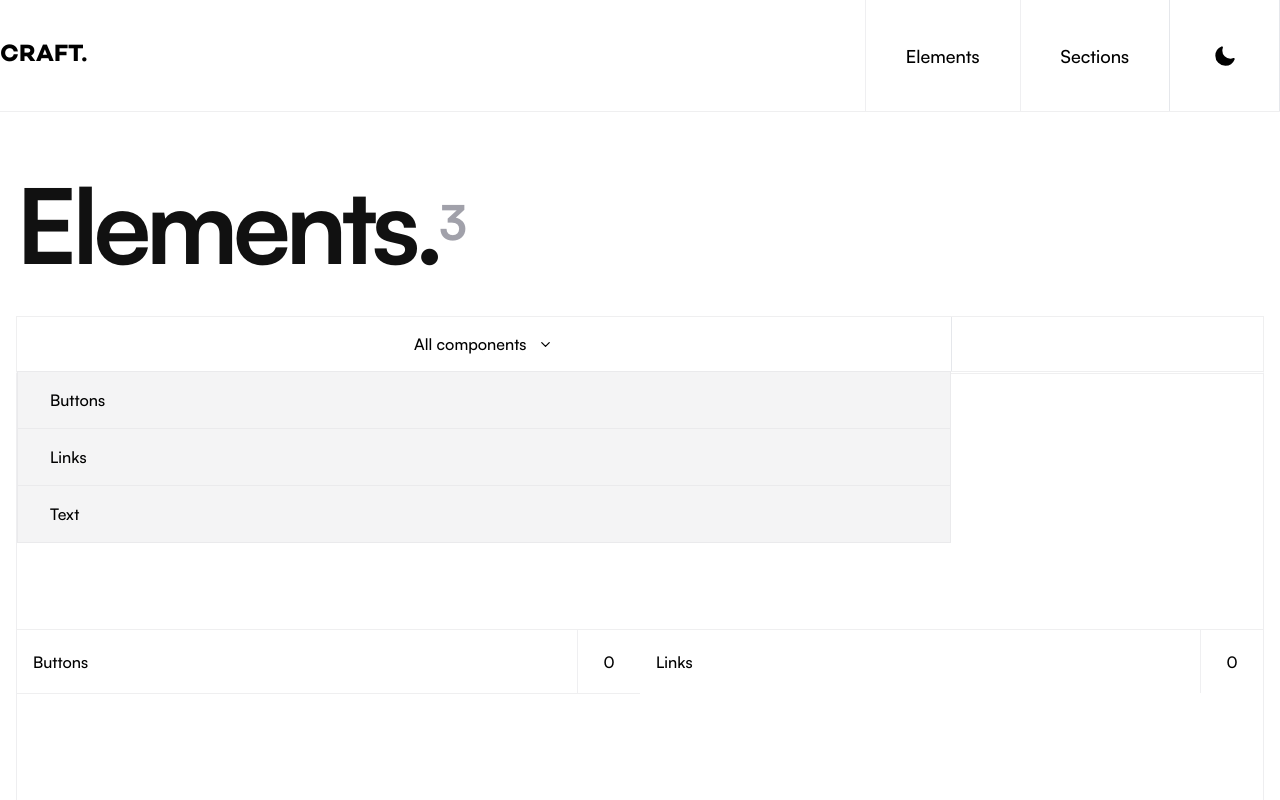
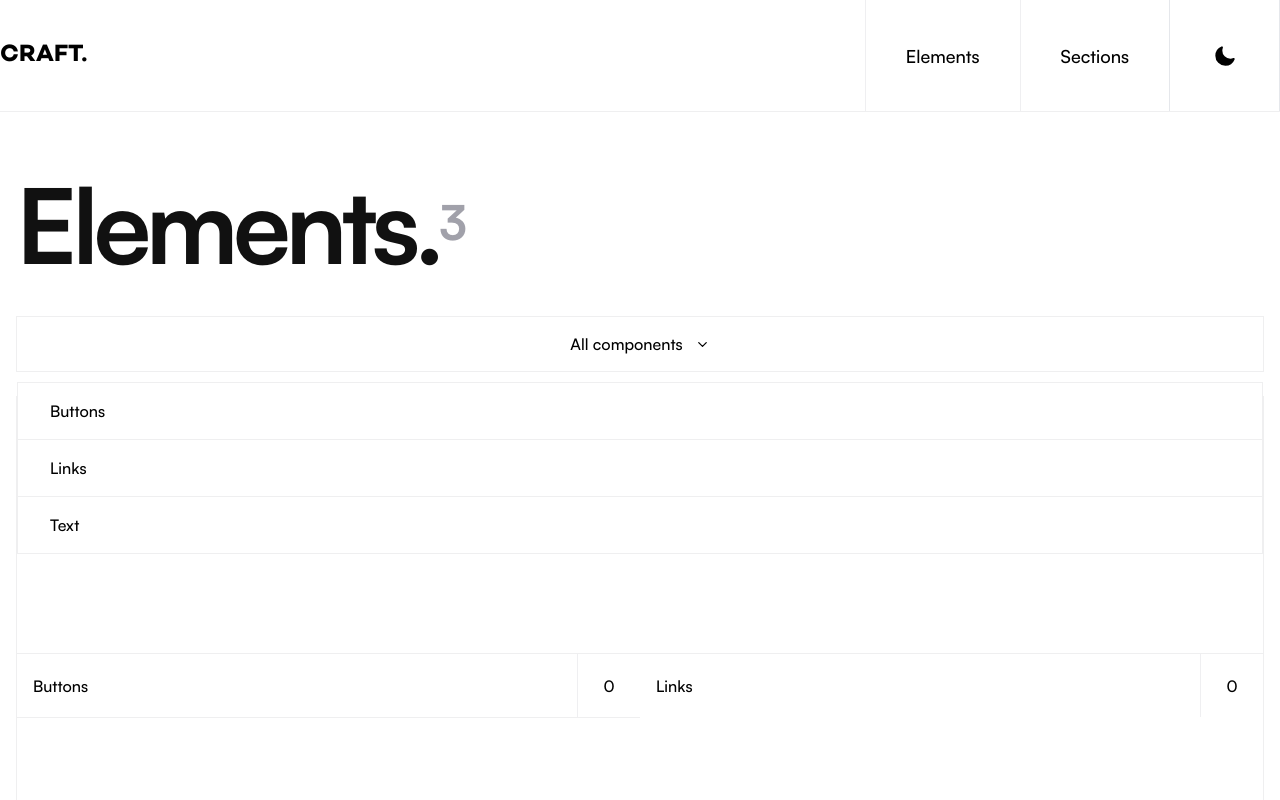
Before and after one commit to Jeff-Maina/craft, a Next.js app: page /elements in a window 1280 px wide. Both pictures are taken after a click on the button "All components". Shown: the top 800 px of the page. Built offline with nearby package versions, Linux system fonts and the light colour scheme.

Commit message:
Refine dropdown

```diff
--- a/src/app/(pages)/elements/page.tsx
+++ b/src/app/(pages)/elements/page.tsx
@@ -34,11 +34,15 @@ const Dropdown: FC<dropdownprops> = ({ isDropDownActive, closeDropDown }) => {
           initial="initial"
           animate="active"
           exit="inactive"
-          className="absolute top-full right-0 bg-zinc-100 w-full border overflow-hidden border-zinc-200/60 flex flex-col items-start divide-y divide-zinc-200/60"
+          className="absolute top-[120%] right-0 bg-white w-full border overflow-hidden border-zinc-200/60 flex flex-col items-start divide-y divide-zinc-200/60"
         >
           {ElementsData.map(({ elementName }, index) => {
             return (
-              <button className="p-4 pl-8 text-start w-full" key={index} onClick={closeDropDown}>
+              <button
+                className="p-4 pl-8 text-start w-full"
+                key={index}
+                onClick={closeDropDown}
+              >
                 {elementName}
               </button>
             );
@@ -55,7 +59,7 @@ const Header = () => {
   return (
     <div className="sticky top-0 z-10 font-satoshi-medium">
       <div className="h-14 border  divide-x divide-zinc-200/60 border-zinc-200/60 bg-white">
-        <div className="w-3/4 border-r h-full relative">
+        <div className="w-full h-full relative">
           <button
             onClick={toggleDropDown}
             className="h-full w-full flex items-center justify-center gap-3 px-4"
@@ -84,7 +88,8 @@ const Elements = () => {
     <PageLayout pageOptions={PageOptions}>
       <section className="px-4">
         <Header />
-        <div className="grid w-full md:grid-cols-2 divide-y divide-zinc-200/60  border border-t-white border-zinc-200/60">
+        <br />
+        <div className="grid w-full md:grid-cols-2 divide-y divide-zinc-200/60  border  border-zinc-200/60">
           {ElementsData.map((element, index) => {
             return (
               <div className="h-80 w-full flex flex-col justify-end">
```
